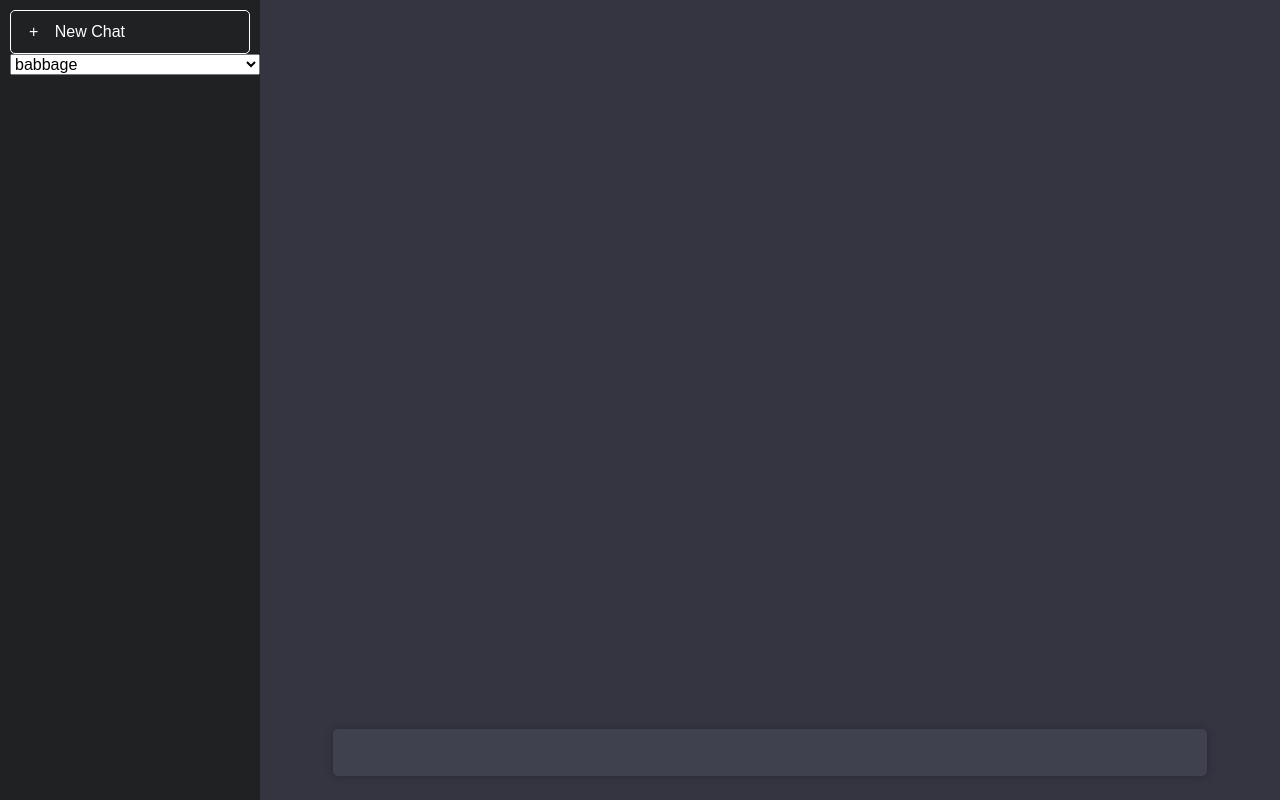
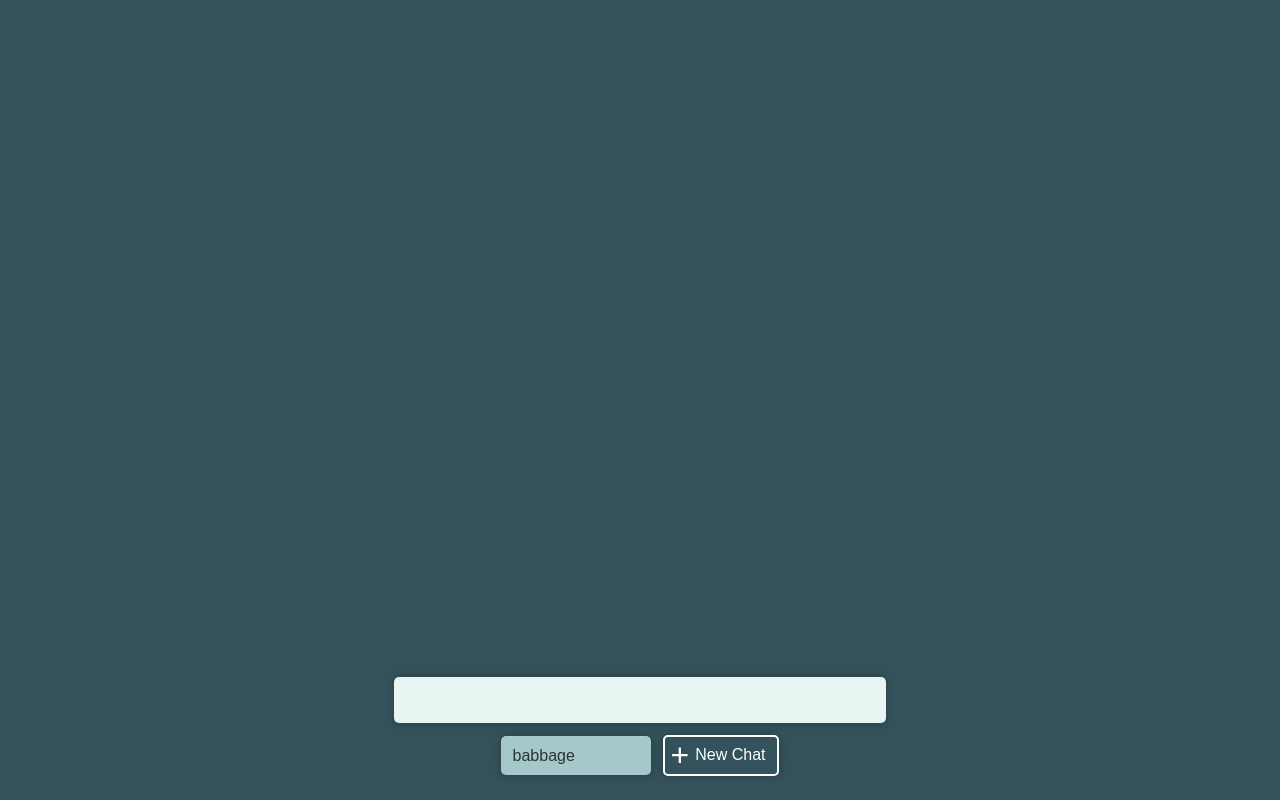
Before and after one commit to d3vkk/chatgpt-replica, a React (Create React App) app in the folder client/: page / in a window 1280 px wide. Built offline with nearby package versions, Linux system fonts and the light colour scheme.

Commit message:
refactor(ui): Redesign

```diff
--- a/client/src/App.css
+++ b/client/src/App.css
@@ -1,41 +1,31 @@
+:root {
+  --white: #ffffff;
+  --green-900: #2C3333;
+  --green-800: #34525B;
+  --green-700: #395B64;
+  --green-600: #A5C9CA;
+  --green-500: #E7F6F2;
+  --font-big: 1.2rem;
+  --font-normal: 1rem;
+}
+
 .App {
   text-align: center;
   display: flex;
-  background-color: #2b2c34;
-  color: white;
+  background-color: var(--green-900);
+  color: var(--white);
+  height: 100%;
   position: absolute;
   top: 0;
   bottom: 0;
   left: 0;
   right: 0;
-}
-
-.sidemenu {
-  width: 260px;
-  padding: 10px;
-  background-color: #202123;
-}
-
-.sidemenu-button {
-  padding: 12px;
-  border: 1px solid white;
-  border-radius: 5px;
-  text-align: left;
-  transition: ease 0.25s all;
-}
-
-.sidemenu-button:hover {
-  background-color: rgba(255, 255, 255, 0.1);
-}
-
-.sidemenu-button span {
-  padding-left: 6px;
-  padding-right: 12px;
+  font-size: var(--font-normal);
 }
 
 .chatbox {
   flex: 1;
-  background-color: #343541;
+  background-color: var(--green-800);
   position: relative;
 }
 
@@ -47,16 +37,118 @@
   right: 0;
 }
 
+.chat-input-cover {
+  display: flex;
+  flex-direction: row;
+  justify-content: center;
+  align-items: center;
+}
+
 .chat-input-textarea {
-  background-color: #40414f;
+  background-color: var(--green-500);
   padding: 12px;
-  width: 90%;
+  width: 95%;
+  margin-bottom: 12px;
   border-radius: 5px;
   border: none;
   outline: none;
-  color: white;
-  font-size: 1.25em;
+  color: var(--green-900);
+  font-size: var(--font-big);
   box-shadow: 0 0 8px 0 rgba(0, 0, 0, 0.25);
+}
+
+@media (min-width: 768px) {
+  .chat-input-textarea {
+    width: 75%;
+  }
+}
+
+@media (min-width: 1024px) {
+  .chat-input-textarea {
+    width: 55%;
+  }
+}
+
+@media (min-width: 1280px) {
+  .chat-input-textarea {
+    width: 40%;
+  }
+}
+
+.newchat-button {
+  padding-right: 12px;
+  display: flex;
+  flex-direction: row;
+  justify-content: center;
+  align-items: center;
+  border: 2px solid var(--white);
+  border-radius: 5px;
+  text-align: left;
+  transition: ease 0.25s all;
+  box-shadow: 0 0 8px 0 rgba(0, 0, 0, 0.25);
+}
+
+.newchat-button:hover {
+  background-color: rgba(255, 255, 255, 0.1);
+}
+
+.newchat-button span {
+  padding-left: 6px;
+  padding-right: 6px;
+  font-size: 2rem;
+}
+
+select {
+  appearance: none;
+  background-color: transparent;
+  border: none;
+  padding: 0 1em 0 0;
+  margin: 0;
+  width: 100%;
+  font-family: inherit;
+  font-size: inherit;
+  cursor: inherit;
+  line-height: inherit;
+  outline: none;
+}
+
+.models {
+  width: 150px;
+  margin-right: 12px;
+  border: none;
+  border-radius: 5px;
+  overflow: hidden;
+  box-shadow: 0 0 8px 0 rgba(0, 0, 0, 0.25);
+
+}
+
+.models select {
+  width: 100%;
+  min-width: 15ch;
+  max-width: 50ch;
+  border: none;
+  border-radius: 0.25em;
+  padding: 11px 12px;
+  cursor: pointer;
+  line-height: 1.1;
+  background-color: var(--green-600);
+  color: var(--green-900);
+
+  display: grid;
+  grid-template-areas: "select";
+  grid-area: select;
+  align-items: center;
+}
+
+.models select::after {
+  content: "";
+  width: 0.8em;
+  height: 0.5em;
+  background-color: var(--select-arrow);
+  clip-path: polygon(100% 0%, 0 0%, 50% 100%);
+
+  grid-area: select;
+  justify-self: end;
 }
 
 .chat-log {
@@ -64,7 +156,7 @@
 }
 
 .chat-message.chatgpt {
-    background-color: #444654;
+  background-color: var(--green-700);
 }
 
 .chat-message-center {
@@ -78,7 +170,7 @@
 }
 
 .avatar {
-    background-color: white;
+  background-color: var(--white);
   border-radius: 50%;
   height: 40px;
   width: 40px;
--- a/client/src/App.js
+++ b/client/src/App.js
@@ -58,24 +58,6 @@ function App() {
 
   return (
     <div className="App">
-      <aside className="sidemenu">
-        <div className="sidemenu-button" onClick={clearChat}>
-          <span>+</span> New Chat
-        </div>
-        <div className="models">
-          <select
-            onChange={(e) => {
-              setCurrentModel(e.target.value);
-            }}
-          >
-            {models.map((model) => (
-              <option key={model.id} value={model.id}>
-                {model.id}
-              </option>
-            ))}
-          </select>
-        </div>
-      </aside>
       <section className="chatbox">
         <div className="chat-log">
           {Array.isArray(chatLog)
@@ -93,6 +75,24 @@ function App() {
               onChange={(e) => setInput(e.target.value)}
             ></input>
           </form>
+          <div className="chat-input-cover">
+            <div className="models">
+              <select
+                onChange={(e) => {
+                  setCurrentModel(e.target.value);
+                }}
+              >
+                {models.map((model) => (
+                  <option key={model.id} value={model.id}>
+                    {model.id}
+                  </option>
+                ))}
+              </select>
+            </div>
+            <div className="newchat-button" onClick={clearChat}>
+              <span>+</span> New Chat
+            </div>
+          </div>
         </div>
       </section>
     </div>
```
Lines whose indentation alone changed are shown as unchanged.
